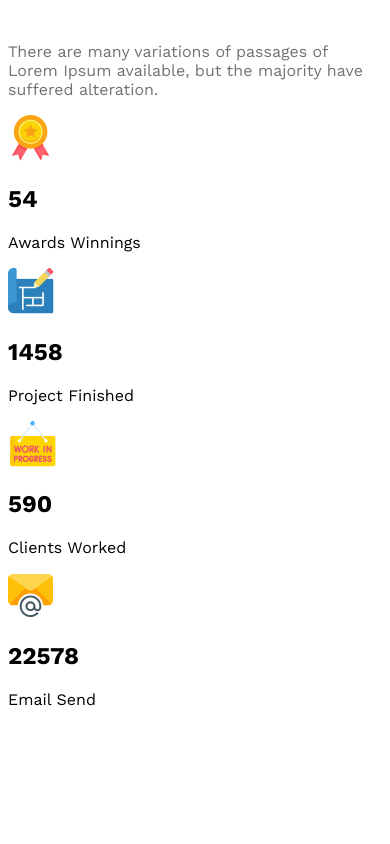
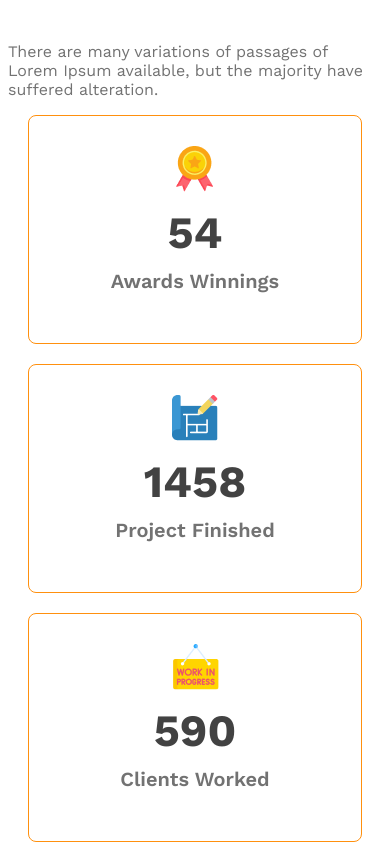
Before and after one commit to islam-sharmin/g3-architects-website, a plain HTML site: page index.html in a window 390 px wide. Shown: the part 2993-3837 px from the top of the page. Before the commit the page ends 3772 px from the top, so only its background shows below. Drawn offline with nearby package versions, Linux system fonts and the light colour scheme.

Commit message:
finished facts section with responsive

```diff
--- a/index.html
+++ b/index.html
@@ -64,26 +64,26 @@
                 There are many variations of passages of Lorem Ipsum available, but the majority have suffered alteration.
             </p>
             <div class="facts-card-container">
-                <!-- .card*4>img+h2.card-stats+p.card-title -->
+                <!-- .card*4>img+h2.card-stats+p.card-title.text-lightgray -->
                 <div class="card">
                     <img src="images/icons/ribon.png" alt="">
                     <h2 class="card-stats">54</h2>
-                    <p class="card-title">Awards Winnings</p>
+                    <p class="card-title text-lightgray">Awards Winnings</p>
                 </div>
                 <div class="card">
                     <img src="images/icons/projects.png" alt="">
                     <h2 class="card-stats">1458</h2>
-                    <p class="card-title">Project Finished</p>
+                    <p class="card-title text-lightgray">Project Finished</p>
                 </div>
                 <div class="card">
                     <img src="images/icons/customers.png" alt="">
                     <h2 class="card-stats">590</h2>
-                    <p class="card-title">Clients Worked</p>
+                    <p class="card-title text-lightgray">Clients Worked</p>
                 </div>
                 <div class="card">
                     <img src="images/icons/email.png" alt="">
                     <h2 class="card-stats">22578</h2>
-                    <p class="card-title">Email Send</p>
+                    <p class="card-title text-lightgray">Email Send</p>
                 </div>
             </div>
         </section>
--- a/styles/architect.css
+++ b/styles/architect.css
@@ -122,6 +122,34 @@ main {
 }
 
 
+/* facts section */
+
+.facts-card-container {
+    display: flex;
+    justify-content: space-around;
+}
+
+.facts-card-container .card {
+    border-radius: 8px;
+    border: 1px solid #FF900E;
+    text-align: center;
+    padding: 30px;
+}
+
+.facts-card-container .card-stats {
+    font-size: 2.8rem;
+    color: #424242;
+    margin-top: 10px;
+    margin-bottom: 10px;
+}
+
+.facts-card-container .card-title {
+    font-weight: 600;
+    font-size: 1.25rem;
+    margin-top: 5px;
+}
+
+
 /* Responsive media queries */
 
 
@@ -132,15 +160,20 @@ main {
         padding: 20px;
     }
     nav,
-    .teams-container {
+    .teams-container,
+    .facts-card-container {
         flex-direction: column;
     }
     .teams-img-container {
         grid-template-columns: 1fr;
     }
-    .teams-content {
+    .teams-content,
+    .facts-card-container {
         padding-right: 20px;
         padding-left: 20px;
+    }
+    .facts-card-container {
+        gap: 20px;
     }
 }
 
```
